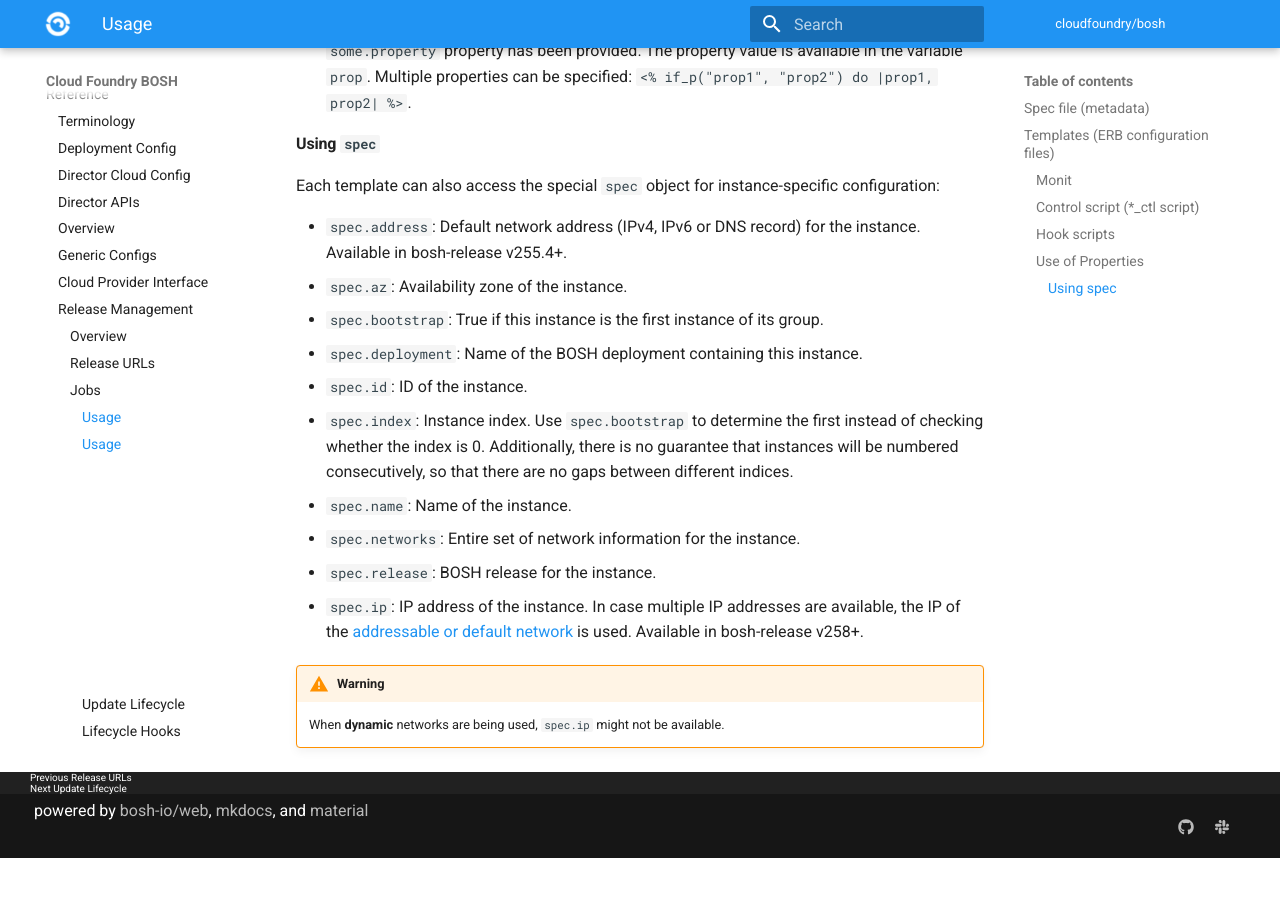
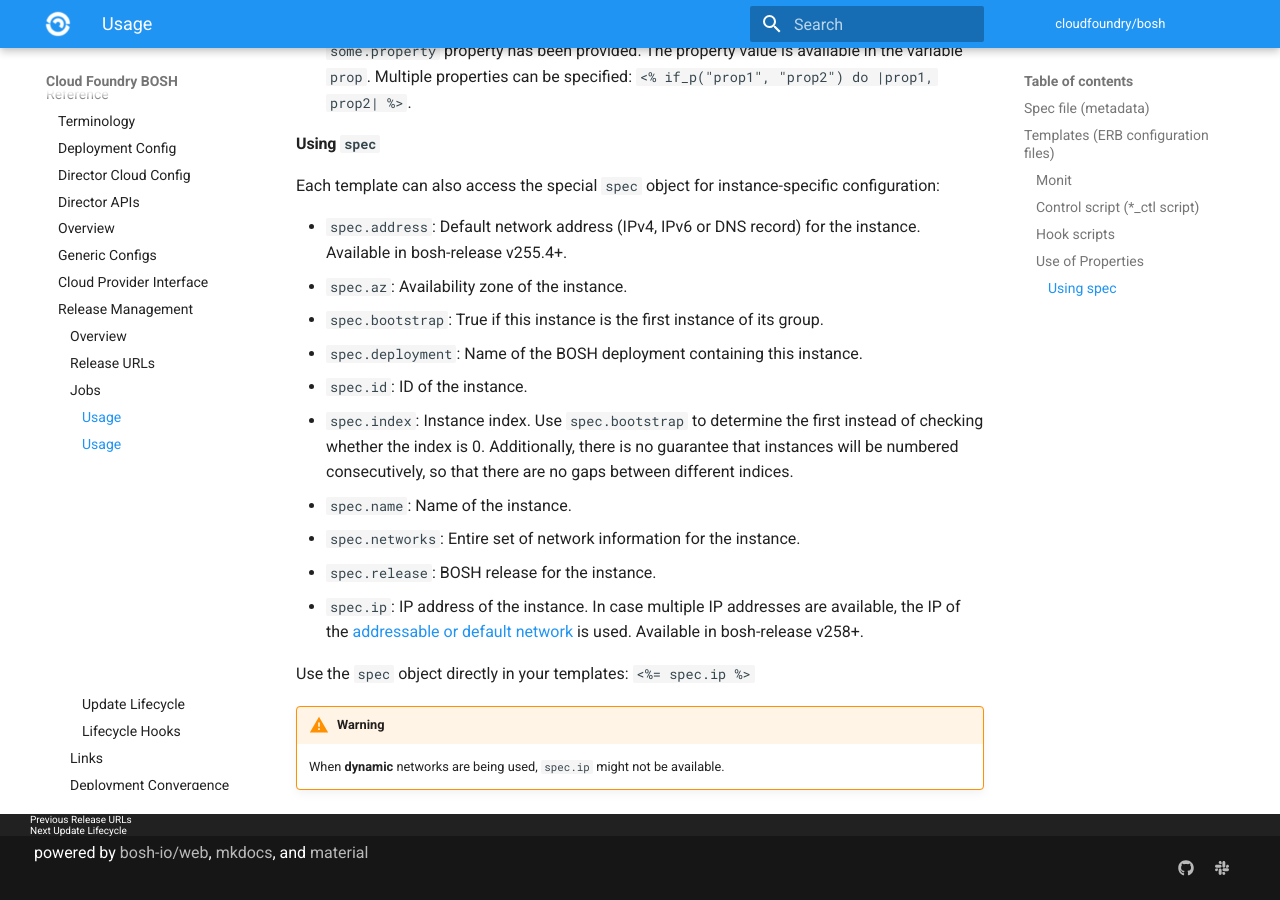
Before and after one commit to cloudfoundry/docs-bosh, an MkDocs documentation site: the page built from content/jobs.md, in a window 1280 px wide and 900 px high, scrolled down 2943 px. Built offline with MkDocs 1.6.1 and Material for MkDocs 9.7.7, drawn with Linux system fonts in a browser that asks for light colours; old or Windows-style settings are respelled for this version of MkDocs; before the commit the page ends 3801 px from its top, so only the background shows below that.

Commit message:
Add small example for using spec in templates
Users often try to use `<%= p('spec.ip') %>`

```diff
--- a/content/jobs.md
+++ b/content/jobs.md
@@ -106,5 +106,7 @@ Each template can also access the special `spec` object for instance-specific co
 - `spec.release`: BOSH release for the instance.
 - `spec.ip`: IP address of the instance. In case multiple IP addresses are available, the IP of the [addressable or default network](networks.md#multi-homed) is used. Available in bosh-release v258+.
 
+Use the `spec` object directly in your templates: `<%= spec.ip %>`
+
 !!! warning
       When **dynamic** networks are being used, `spec.ip` might not be available.
```
